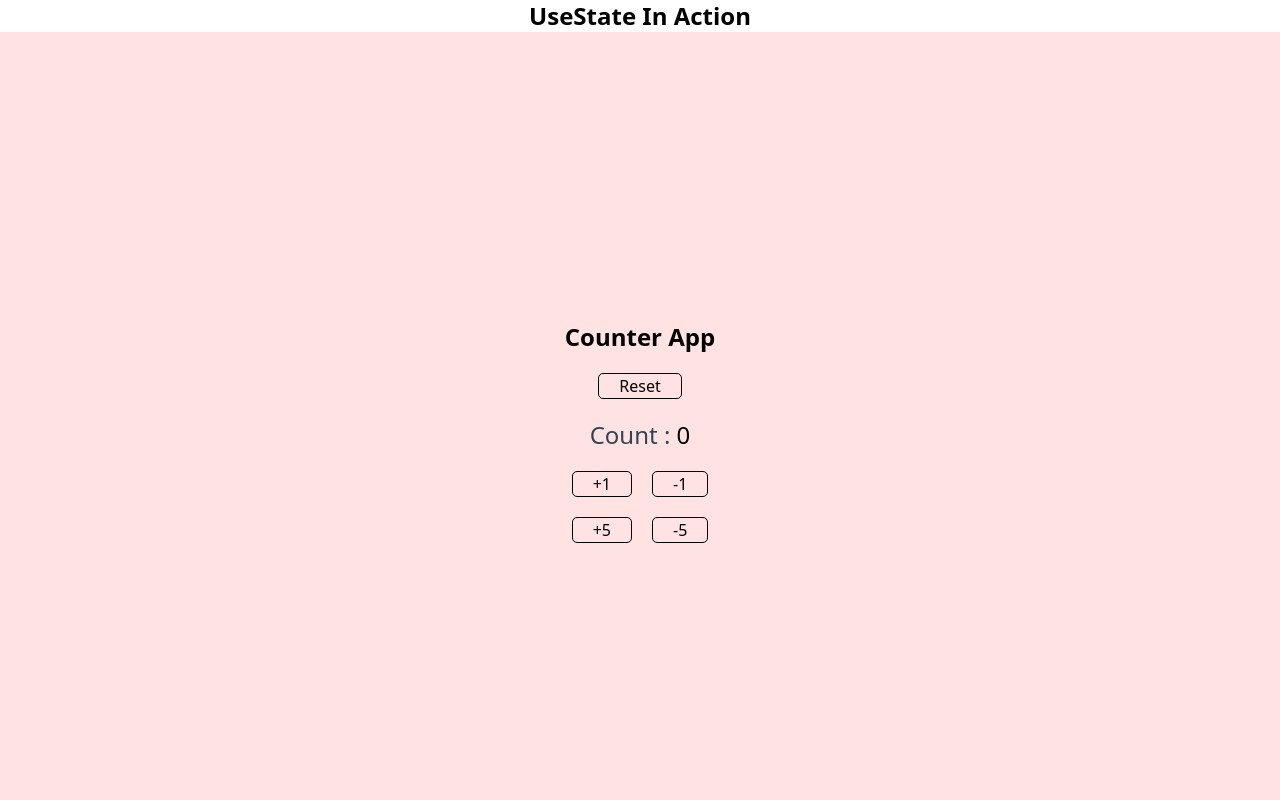
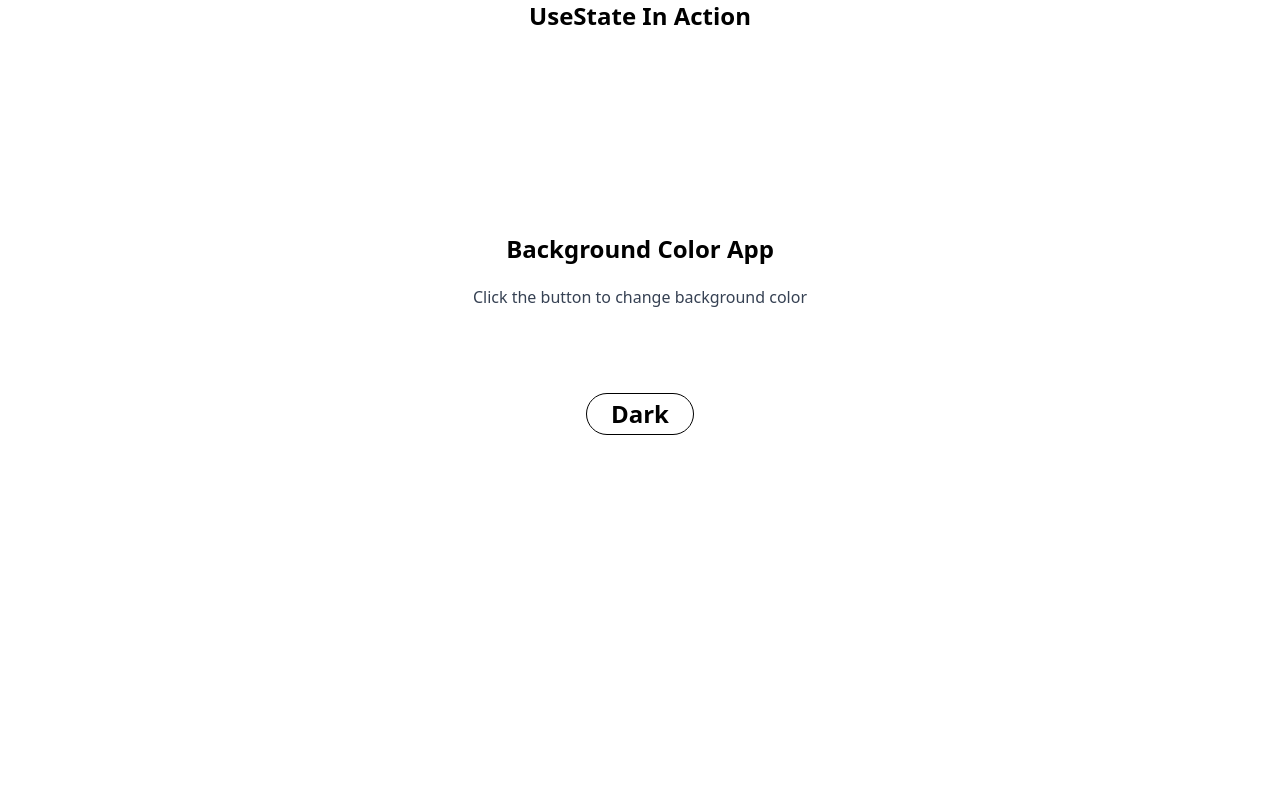
Before and after one commit to Aurelienjunior/practice, a Next.js app: page / in a window 1280 px wide. Shown: the top 800 px of the page. Built offline with nearby package versions, Linux system fonts and the light colour scheme.

Commit message:
made changes

```diff
--- a/src/components/Home/home-page.jsx
+++ b/src/components/Home/home-page.jsx
@@ -4,16 +4,18 @@ import HideShowApp from '../others/useState/hide-show';
 import FollowUnfollowApp from '../others/useState/follow-unfollow';
 import InputFieldTextDisplay from '../others/useState/input-field-text-display';
 import CountNumberOfCLick from '../others/useState/count-number-of-clicks';
+import BackgroundColorToggle from '../others/useState/background-color';
 
 const HomePage = () => {
   return (
     <div className=" h-fit w-full ">
       <h1 className=" text-2xl text-center font-bold  ">UseState In Action</h1>
-      <CounterApp />
+      {/* <CounterApp />
       <HideShowApp />
       <FollowUnfollowApp />
       <InputFieldTextDisplay />
-      <CountNumberOfCLick />
+      <CountNumberOfCLick /> */}
+      <BackgroundColorToggle />
     </div>
   );
 };
--- /dev/null
+++ b/src/components/others/useState/background-color.jsx
@@ -0,0 +1,29 @@
+import React, { useState } from 'react';
+
+const BackgroundColorToggle = () => {
+  const [bgColor, setBgColor] = useState('white');
+  const handleBgColorChange = () => {
+    setBgColor(!bgColor);
+    console.log(bgColor);
+  };
+
+  return (
+    <div className=" flex flex-col gap-5 justify-center items-center h-screen ">
+      <div className=" text-2xl font-bold ">Background Color App</div>
+      <div className=" text-gray-700 ">
+        Click the button to change background color
+      </div>
+
+      <div className=" w-full border-black flex justify-center items-center p-4 flex-row gap-5 "></div>
+      <div className=" flex flex-col gap-3 items-center shrink-0 p-3 w-[250px] h-[250px] bg-white rounded-4xl  ">
+        <button
+          className="px-6 py-1 border rounded-full text-2xl font-bold active:opacity-75 cursor-pointer "
+          onClick={handleBgColorChange}
+        >
+          {bgColor ? 'Dark' : 'White'}
+        </button>
+      </div>
+    </div>
+  );
+};
+export default BackgroundColorToggle;
--- a/src/components/others/useState/count-number-of-clicks.jsx
+++ b/src/components/others/useState/count-number-of-clicks.jsx
@@ -5,7 +5,7 @@ const CountNumberOfCLick = () => {
 
   const handleClick = () => {
     setCount(count + 1);
-    console.log(count);
+    // console.log(count);
   };
   const handleReset = () => {
     setCount(0);
```
